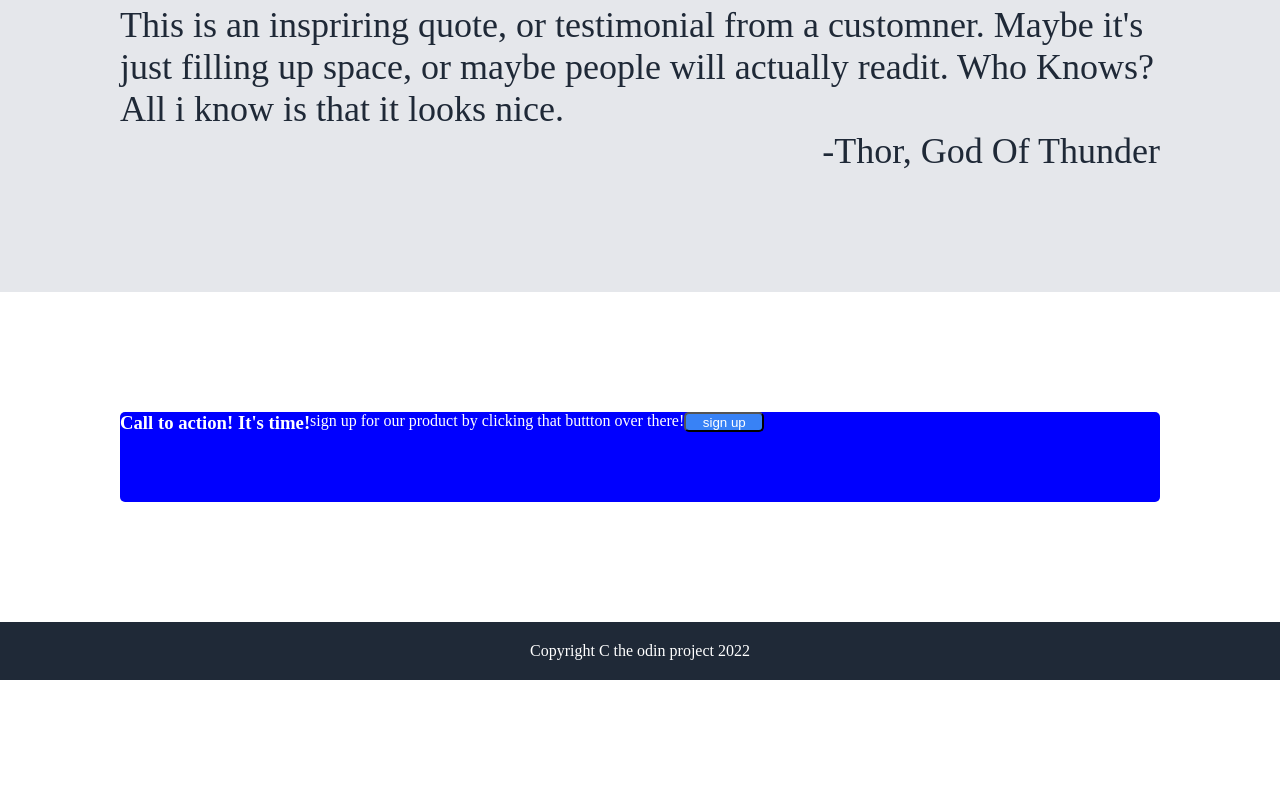
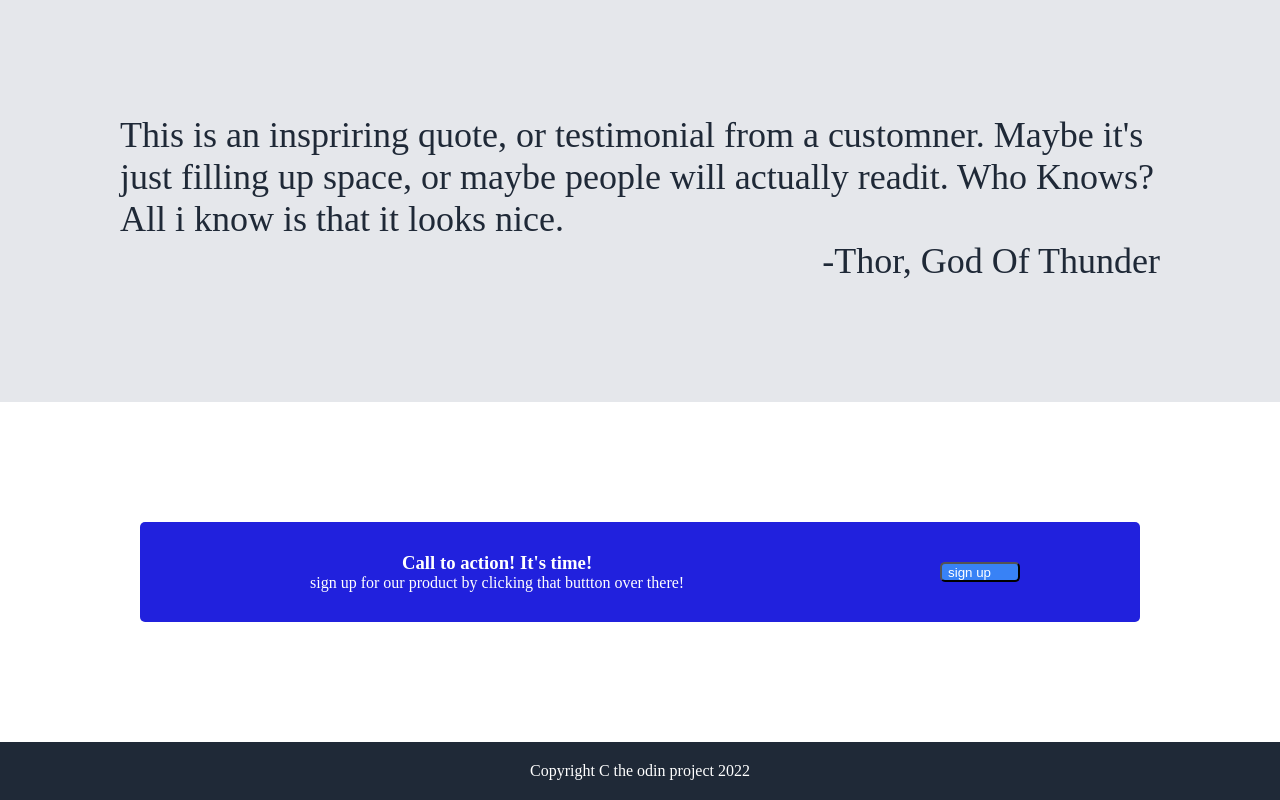
Before and after one commit to NBowersx/landing-page, a plain HTML site: page index.html in a window 1280 px wide. Shown: the part 866-1666 px from the top of the page. Before the commit the page ends 1546 px from the top, so only its background shows below. Drawn offline with Linux system fonts and the light colour scheme.

Commit message:
fix call to action and text alignment

```diff
--- a/index.html
+++ b/index.html
@@ -50,9 +50,11 @@
             <p>-Thor, God Of Thunder</p>
     </div>
     <div class="four">
-     <h3>Call to action! It's time!</h3>
+      <div class="call">
+       <h3>Call to action! It's time!</h3>
         <div>sign up for our product by clicking that buttton over there!</div>
-        <button> sign up</button>
+      </div>
+       <button> sign up</button>
 
     </div>
     <div class="footer">
--- a/style.css
+++ b/style.css
@@ -19,13 +19,15 @@ ul {
     display: flex;
     flex-direction: row;
     gap: 10px;
+    padding-right: 120px;
 
 }
 .one {
     background-color: #1f2937;
     display: flex;
-    justify-content: space-between;
-    padding: 40px;
+    justify-content: space-evenly;
+    align-items: center;
+
 }
 .left {
     display: flex;
@@ -42,8 +44,10 @@ button{
     height: 20px;
 }
 .one img {
-    height: 200px;
-    width: 400px;
+    height: 350px;
+    width: 700px;
+    padding-right: auto;
+    margin: 20px;
 }
 
 .second {
@@ -94,14 +98,41 @@ p{
     text-align: end;
 }
 .four {
-    background-color: blue;
+    background-color: #2121dd;
     color: #ffffff;
     margin: 120px;
     border-radius: 5px;
     height: 90px;
     display: flex;
-    flex-direction: ;
+    justify-content: space-between;
+    flex: 0 0 1;
+    width: 1000px;
+    height: 100px;
+    margin-left: auto;
+    margin-right: auto;
+
 }
+.four button{
+    display: flex;
+    align-self: center;
+    margin-right: 12%;
+
+}
+.call {
+    display: flex;
+    flex-direction: column;
+    justify-content: center;
+    align-items: center;
+    margin-left: 17%;
+}
+
+
+
+
+
+
+
+
 .footer {
     background-color: #1f2937;
     color: #ffffff;
```
